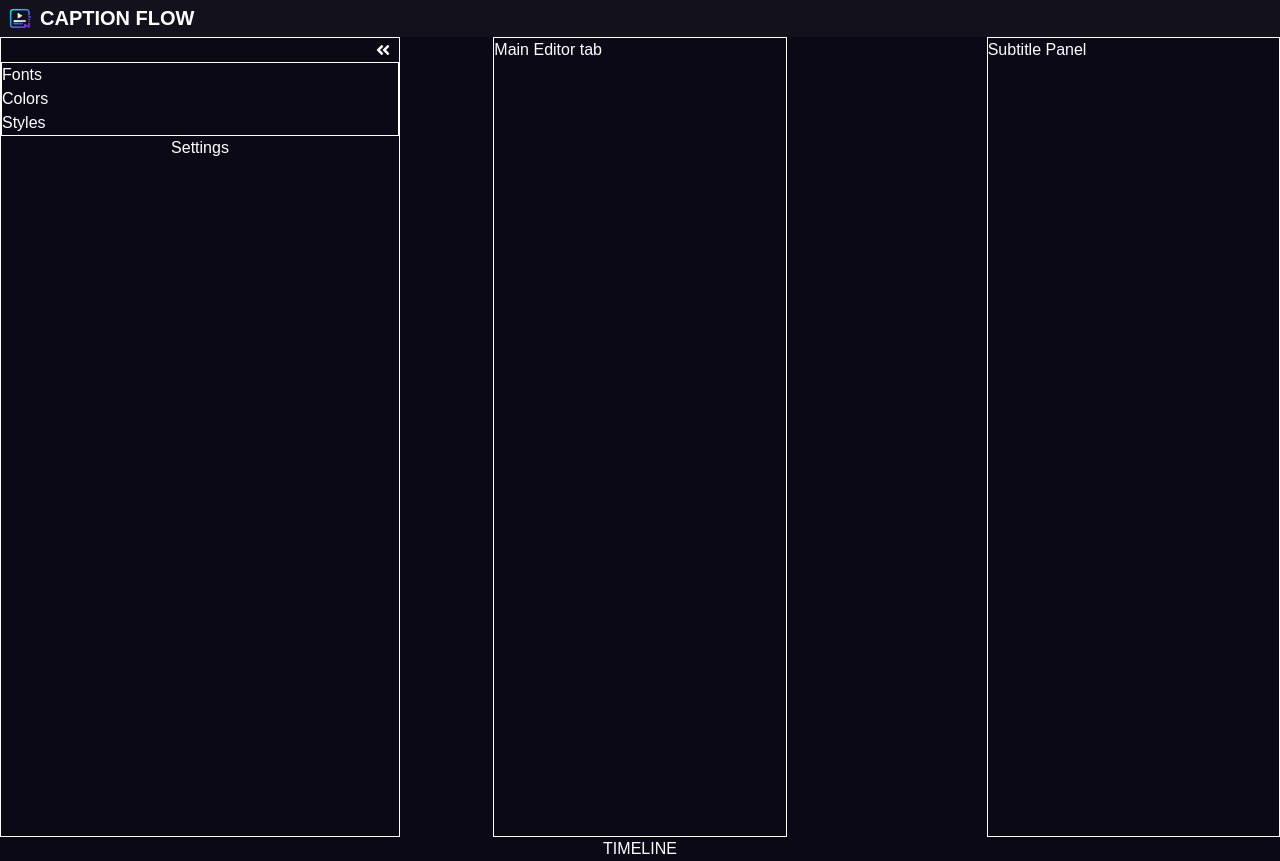
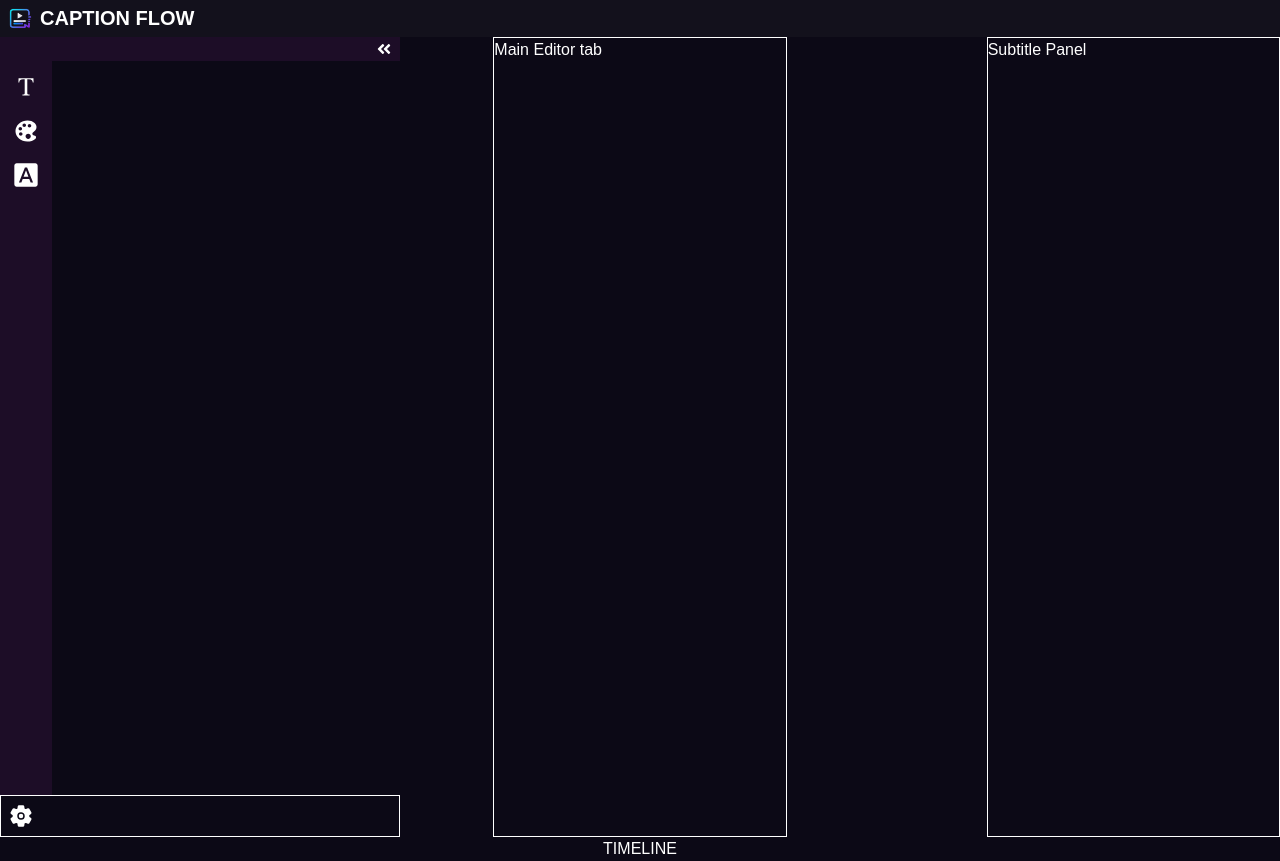
Before and after one commit to shaun045/ReactTS-CaptionFlow, a React (Vite) app: page /editor in a window 1280 px wide. Built offline with nearby package versions, Linux system fonts and the light colour scheme; no server answers.

Commit message:
Added active panel state

```diff
--- a/src/components/SideBar/SideBar.tsx
+++ b/src/components/SideBar/SideBar.tsx
@@ -1,25 +1,57 @@
 import { useState } from "react";
 import { FaAngleDoubleLeft } from "react-icons/fa";
+import { IoIosColorPalette } from "react-icons/io";
+import { MdFontDownload } from "react-icons/md";
+import { IoSettings } from "react-icons/io5";
+import { BsFonts } from "react-icons/bs";
 
 export default function SideBar() {
   const [isCollapsed, setIsCollapsed] = useState(false);
+  const [activePanel, setActivePanel] = useState<string | null>(null);
 
   return (
-    <aside className={`flex flex-col h-screen border transition-all duration-500 ${isCollapsed ? "w-16" : "w-100"}`}>
+    <aside className={`flex flex-col h-screen transition-all duration-500 ${isCollapsed ? "w-13" : "w-100"} justify-between`}>
 
-      <div className="flex justify-end px-2 py-1">
+    <div className="flex flex-col flex-1">
+      <div className="flex justify-end px-2 py-1 bg-[#1d0d27]">
         <FaAngleDoubleLeft className={`cursor-pointer transition-all duration-500 ${isCollapsed ? "rotate-180" : ""}`}
-          onClick={() => setIsCollapsed(!isCollapsed)}
+          onClick={() => {
+            setIsCollapsed(!isCollapsed)
+            if (!isCollapsed) setActivePanel(null)
+          }}
         />
       </div>
 
-      <ul className="border">
-        <li>Fonts</li>
-        <li>Colors</li>
-        <li>Styles</li>
-      </ul>
+      <div className="flex h-full">
+        <ul className="flex flex-col items-start p-2 gap-2 bg-[#1d0d27]">
+          <li>
+            <BsFonts className="text-4xl cursor-pointer rounded-sm p-1 hover:bg-[#201c31] transition-colors duration-200"
+            onClick={() => setActivePanel(activePanel === 'fonts' ? null : 'fonts')}
+            />
+          </li>
+          <li>
+            <IoIosColorPalette className="text-4xl cursor-pointer rounded-sm p-1 hover:bg-[#201c31] transition-colors duration-200"
+            onClick={() => setActivePanel(activePanel === 'colors' ? null : 'colors')}
+            />
+          </li>
+          <li>
+            <MdFontDownload className="text-4xl cursor-pointer rounded-sm p-1 hover:bg-[#201c31] transition-colors duration-200"
+            onClick={() => setActivePanel(activePanel === 'styles' ? null : 'styles')}
+            />
+          </li>
+        </ul>
+        <div className="w-64">
+          {activePanel === 'fonts' && <div>FONTS PANEL</div>}
+          {activePanel === 'colors' && <div>COLORS PANEL</div>}
+          {activePanel === 'styles' && <div>STYLES PANEL</div>}
+        </div>
+      </div>
+    </div>
 
-      <button>Settings</button>
+    <button className="flex border items-start p-2">
+      <IoSettings className="text-2xl"/>
+    </button>
+
     </aside>
   )
 }
```
